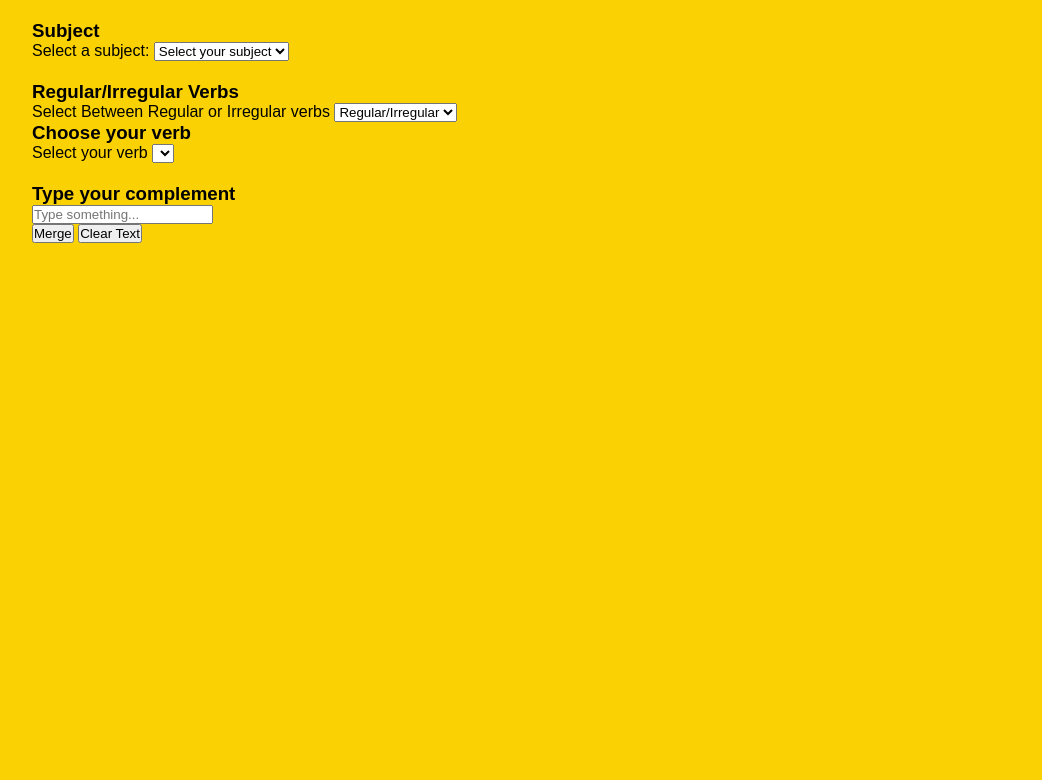
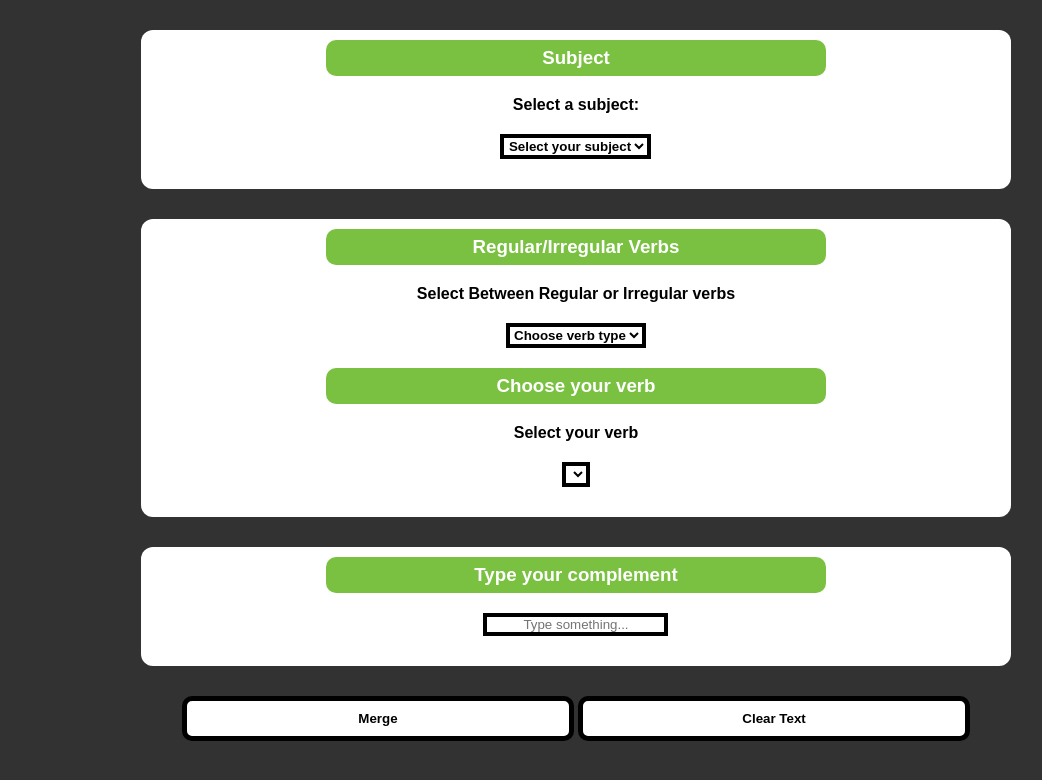
Before and after one commit to sisuramirez/SimplePastSentenceBuilder, a plain HTML site: page index.html in a window 1280 px wide. Shown: the whole page, without its empty margins (64-1106 px from the left). Drawn offline with Linux system fonts and the light colour scheme.

Commit message:
Refactor layout: adjust colors, card placement, and add text-clear button

```diff
--- a/index.html
+++ b/index.html
@@ -13,9 +13,9 @@
       <section class="content-section">
         <article class="sentence-builder">
           <div class="sentence-builder-item sentence-builder__subject">
-            <h3 class="sentence-builder__subject-title">Subject</h3>
-            <label class="sentence-builder__subject-label" for="subject">Select a subject:</label>
-            <select id="selected-subject" name="subject" class="sentence-builder__subject-select">
+            <h3 class="sentence-builder__subject-title sentence-builder__item-title">Subject</h3>
+            <label class="sentence-builder__subject-label sentence-builder__label" for="subject">Select a subject:</label>
+            <select id="selected-subject" name="subject" class="sentence-builder__select-form">
               <option value=""  >Select your subject</option>
               <option value="i">I</option>
               <option value="you">You</option>
@@ -28,32 +28,34 @@
             </select>
           </div>
           <div class="sentence-builder-item sentence-builder__verb">
-            <h3 class="sentence-builder__verb-title">
+            <h3 class="sentence-builder__verb-title sentence-builder__item-title">
               Regular/Irregular Verbs
             </h3>
-            <label for="regular_irregular">Select Between Regular or Irregular verbs</label>
-            <select id="regular_irregular" name="regular_irregular">
-              <option value="regular">Regular/Irregular</option>
+            <label for="regular_irregular" class="sentence-builder__label">Select Between Regular or Irregular verbs</label>
+            <select id="regular_irregular" name="regular_irregular" class="sentence-builder__select-form">
+              <option value="verb_type">Choose verb type</option>
               <option value="regular">Regular</option>
               <option value="Irregular">Irregular</option>
             </select>
-            <h3 class="sentence-builder__verb-title">Choose your verb</h3>
+            <h3 class="sentence-builder__verb-title sentence-builder__item-title">Choose your verb</h3>
             <label for="selected_verb" class="sentence-builder__verb-label">Select your verb</label>
-            <select id="selected_verb"name="selected_verb" class="sentence-builder__verb-select">
+            <select id="selected_verb"name="selected_verb" class="sentence-builder__verb-select sentence-builder__select-form">
               <!-- Options will be dynamically populated based on user's selection -->
             </select>
           </div>
           <div class="sentence-builder-item sentence-builder__complement">
-            <h3 class="sentence-builder__title">Type your complement</h3>
-            <input classname="sentence-builder__complement-textbox"
+            <h3 class="sentence-builder__title sentence-builder__item-title">Type your complement</h3>
+            <input class="sentence-builder__complement-textbox"
               type="text"
               name="userInput"
               id="userInput"
               placeholder="Type something..." />
           </div>
         </article>
-        <button id="merge-button">Merge</button>
-        <button id="clear-text-button">Clear Text</button>
+        <div class="button-container">
+          <button id="merge-button">Merge</button>
+          <button id="clear-text-button">Clear Text</button>
+        </div>
         <div class="sentence-builder__result" id="sentence-builder__result-section">
         </div>
       </section>
--- a/main.js
+++ b/main.js
@@ -12,6 +12,8 @@ const complementTextBox = document.getElementById("userInput");
 const mergeButton = document.getElementById("merge-button");
 /*Button to clear all the text*/
 const clearTextButton = document.getElementById("clear-text-button");
+
+
 
 /* Invoked when a verb type is selected; calls the populateVerbs function */
 verbTypeSelector.addEventListener("change", () => {
@@ -68,6 +70,8 @@ function mergeText() {
   sentenceBuilderResultSection.innerHTML = " ";
  }
 
+
+
 function addTexts(arrayAIterarCuandoInvoquemos) {
   sentenceBuilderResultSection.innerHTML = " ";
   arrayAIterarCuandoInvoquemos.forEach(
--- a/styles.css
+++ b/styles.css
@@ -6,7 +6,8 @@
 
 body {
   font-family: sans-serif;
-  background-color: #fad204;
+  background-color:  #333233;
+  padding-top: 30px;
 }
 
 .page-content {
@@ -14,6 +15,102 @@ body {
   width: 85%;
 }
 
+
 .sentence-builder-item {
-  padding-top: 20px;
+  margin: 0 auto;
+  padding: 10px;
+  width: 80%;
+  background-color: #ffffff;
+  border-radius: 12px;
+  text-align: center;
 }
+
+
+.sentence-builder-item + .sentence-builder-item {
+  margin-top:30px;
+}
+
+.sentence-builder__item-title {
+  max-width: 500px;
+  margin: 0 auto;
+  background-color: #7ac142;
+  border-radius: 10px;
+  color:  white;
+  padding: 7px;
+}
+
+.sentence-builder-item > * {
+  margin-bottom: 20px;
+}
+
+.button-container {
+  text-align: center;
+}
+
+.sentence-builder__select-form {
+  background-color: white;
+  border: 4px solid black;
+  font-weight: 600;
+  text-align: center;
+}
+
+.sentence-builder__complement {
+  margin-bottom: 30px;
+}
+
+.sentence-builder__complement-textbox {
+  background-color: white;
+  text-align: center;
+  border: 4px solid black;
+}
+
+label {
+  display: block;
+  font-weight: 600;
+  margin-bottom: 10px;
+}
+
+.button-container {
+  margin: 0 auto;
+  width: 80%;
+}
+
+button {
+  width: 45%;
+  padding: 10px;
+  border: 5px solid black;
+  border-radius: 10px;
+  background-color: white;
+  color: black;
+  font-weight: 600;
+}
+
+button:hover {
+  border: 5px solid white;
+  background-color: #7ac142;
+  color: white;
+  cursor: pointer;
+
+}
+
+.sentence-builder__result{
+  text-align: center;
+
+  color: white;
+  overflow-wrap: break-word;
+  background-color: black;
+  margin: 0 auto;
+  width: 80%;
+}
+
+.button-container {
+  margin-bottom: 20px;
+}
+
+/* .sentence-builder__final-text {
+  text-align: center;
+  text-wrap: wrap;
+  font-size: 23px;
+  margin-top: 30px;
+  color: white;
+} */
```
